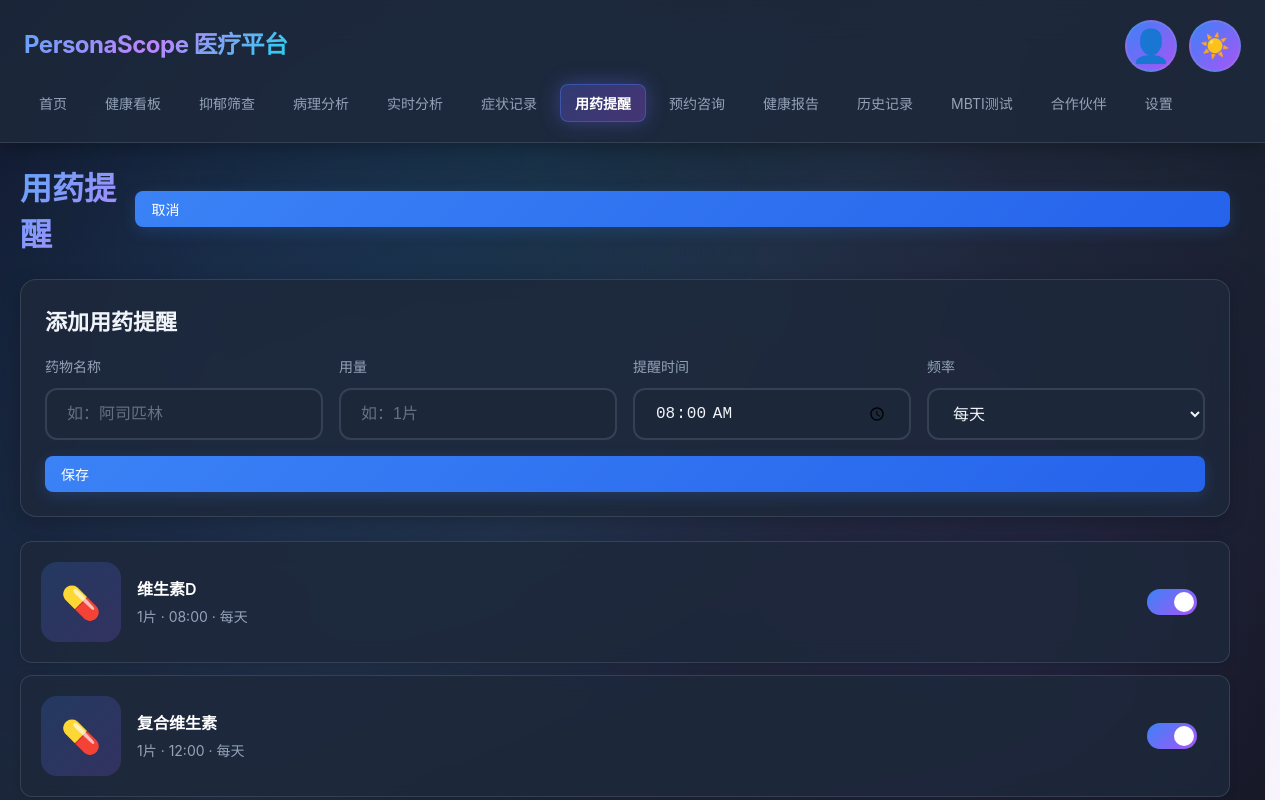
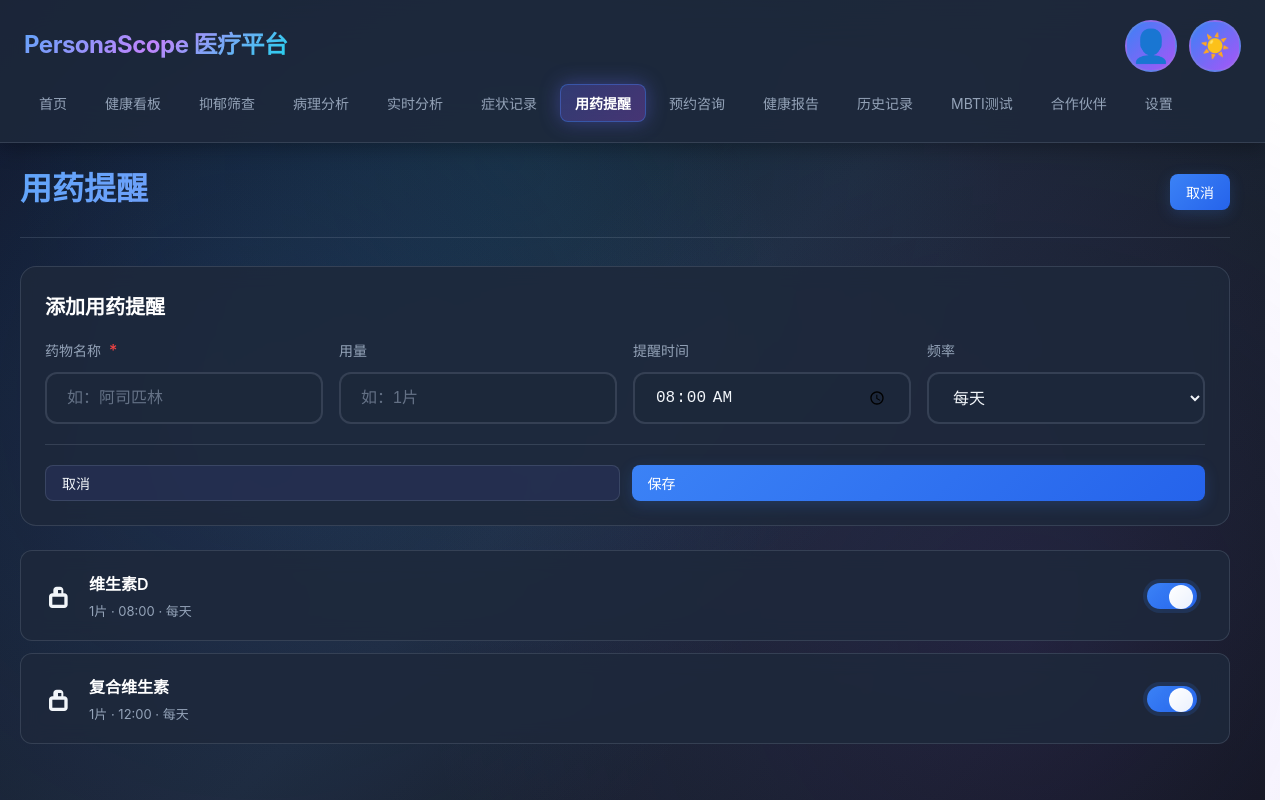
Before and after one commit to bosprimigenious/PersonaScope, a React (Vite) app: page /medication in a window 1280 px wide. Both pictures are taken after a click on the button "+ 添加提醒". Built offline with nearby package versions, Linux system fonts and the light colour scheme.

Commit message:
feat: 添加FormPanel, FormGroup, ListItem组件并优化Medication和Appointment页面

```diff
--- /dev/null
+++ b/src/components/FormGroup.css
@@ -0,0 +1,68 @@
+.form-group {
+  display: flex;
+  flex-direction: column;
+  gap: 8px;
+}
+
+.form-label {
+  font-size: 14px;
+  font-weight: 600;
+  color: var(--text);
+  display: flex;
+  align-items: center;
+  gap: 4px;
+}
+
+.required-mark {
+  color: var(--danger);
+  font-size: 16px;
+}
+
+.form-control {
+  width: 100%;
+}
+
+.form-control .input,
+.form-control input,
+.form-control select,
+.form-control textarea {
+  width: 100%;
+  padding: 12px 16px;
+  background: var(--bg);
+  border: 1px solid var(--border);
+  border-radius: 10px;
+  color: var(--text);
+  font-size: 14px;
+  transition: all 0.3s ease;
+}
+
+.form-control .input:focus,
+.form-control input:focus,
+.form-control select:focus,
+.form-control textarea:focus {
+  outline: none;
+  border-color: var(--primary);
+  box-shadow: 0 0 0 3px rgba(59, 130, 246, 0.1);
+}
+
+.form-error {
+  font-size: 12px;
+  color: var(--danger);
+  margin-top: 4px;
+}
+
+[data-theme="light"] .form-control .input,
+[data-theme="light"] .form-control input,
+[data-theme="light"] .form-control select,
+[data-theme="light"] .form-control textarea {
+  background: rgba(249, 250, 251, 0.8);
+  border: 1px solid rgba(59, 130, 246, 0.15);
+}
+
+[data-theme="light"] .form-control .input:focus,
+[data-theme="light"] .form-control input:focus,
+[data-theme="light"] .form-control select:focus,
+[data-theme="light"] .form-control textarea:focus {
+  border-color: var(--primary);
+  box-shadow: 0 0 0 3px rgba(59, 130, 246, 0.15);
+}
--- /dev/null
+++ b/src/components/FormGroup.jsx
@@ -0,0 +1,17 @@
+import React from 'react';
+import './FormGroup.css';
+
+export default function FormGroup({ label, required, error, children, className = '' }) {
+  return (
+    <div className={`form-group ${className}`}>
+      {label && (
+        <label className="form-label">
+          {label}
+          {required && <span className="required-mark">*</span>}
+        </label>
+      )}
+      <div className="form-control">{children}</div>
+      {error && <div className="form-error">{error}</div>}
+    </div>
+  );
+}
--- /dev/null
+++ b/src/components/FormPanel.css
@@ -0,0 +1,32 @@
+.form-panel {
+  background: var(--panel);
+  backdrop-filter: blur(10px);
+  border: 1px solid var(--border);
+  border-radius: 16px;
+  padding: 24px;
+  margin-bottom: 24px;
+}
+
+.form-panel-title {
+  margin: 0 0 20px;
+  font-size: 20px;
+  font-weight: 600;
+  color: var(--text-bright);
+}
+
+.form-panel-content {
+  margin-bottom: 20px;
+}
+
+.form-panel-actions {
+  display: flex;
+  gap: 12px;
+  justify-content: flex-end;
+  padding-top: 20px;
+  border-top: 1px solid var(--border);
+}
+
+[data-theme="light"] .form-panel {
+  background: rgba(255, 255, 255, 0.98);
+  border: 1px solid rgba(59, 130, 246, 0.15);
+}
--- /dev/null
+++ b/src/components/FormPanel.jsx
@@ -0,0 +1,12 @@
+import React from 'react';
+import './FormPanel.css';
+
+export default function FormPanel({ title, children, actions, onCancel, className = '' }) {
+  return (
+    <div className={`form-panel ${className}`}>
+      {title && <h3 className="form-panel-title">{title}</h3>}
+      <div className="form-panel-content">{children}</div>
+      {actions && <div className="form-panel-actions">{actions}</div>}
+    </div>
+  );
+}
--- /dev/null
+++ b/src/components/ListItem.css
@@ -0,0 +1,79 @@
+.list-item {
+  background: var(--panel);
+  backdrop-filter: blur(10px);
+  border: 1px solid var(--border);
+  border-radius: 12px;
+  padding: 20px;
+  display: flex;
+  align-items: center;
+  gap: 16px;
+  transition: all 0.3s ease;
+}
+
+.list-item:hover {
+  border-color: var(--border-glow);
+}
+
+.list-item-icon {
+  font-size: 32px;
+  flex-shrink: 0;
+  display: flex;
+  align-items: center;
+  justify-content: center;
+}
+
+.list-item-content {
+  flex: 1;
+  min-width: 0;
+}
+
+.list-item-title {
+  font-size: 16px;
+  font-weight: 600;
+  color: var(--text-bright);
+  margin-bottom: 6px;
+}
+
+.list-item-subtitle {
+  font-size: 14px;
+  color: var(--muted);
+  margin-bottom: 4px;
+}
+
+.list-item-details {
+  font-size: 13px;
+  color: var(--muted);
+}
+
+.list-item-status {
+  padding: 6px 12px;
+  border-radius: 6px;
+  font-size: 12px;
+  font-weight: 600;
+  flex-shrink: 0;
+}
+
+.list-item-status.confirmed {
+  background: rgba(16, 185, 129, 0.2);
+  color: #10b981;
+}
+
+.list-item-actions {
+  display: flex;
+  gap: 8px;
+  flex-shrink: 0;
+}
+
+[data-theme="light"] .list-item {
+  background: rgba(255, 255, 255, 0.98);
+  border: 1px solid rgba(59, 130, 246, 0.15);
+}
+
+[data-theme="light"] .list-item:hover {
+  border-color: var(--primary);
+}
+
+[data-theme="light"] .list-item-status.confirmed {
+  background: rgba(16, 185, 129, 0.1);
+  color: #059669;
+}
--- /dev/null
+++ b/src/components/ListItem.jsx
@@ -0,0 +1,38 @@
+import React from 'react';
+import HealthIcon from './HealthIcon';
+import ToggleSwitch from './ToggleSwitch';
+import './ListItem.css';
+
+export default function ListItem({
+  icon,
+  iconType,
+  title,
+  subtitle,
+  details,
+  status,
+  actions,
+  onToggle,
+  checked,
+  className = ''
+}) {
+  return (
+    <div className={`list-item ${className}`}>
+      {iconType && (
+        <div className="list-item-icon">
+          <HealthIcon type={iconType} size={32} />
+        </div>
+      )}
+      {icon && <div className="list-item-icon">{icon}</div>}
+      <div className="list-item-content">
+        {title && <div className="list-item-title">{title}</div>}
+        {subtitle && <div className="list-item-subtitle">{subtitle}</div>}
+        {details && <div className="list-item-details">{details}</div>}
+      </div>
+      {status && <div className={`list-item-status ${status}`}>{status}</div>}
+      {onToggle !== undefined && (
+        <ToggleSwitch checked={checked} onChange={(e) => onToggle(e.target.checked)} />
+      )}
+      {actions && <div className="list-item-actions">{actions}</div>}
+    </div>
+  );
+}
--- a/src/components/SectionHeader.css
+++ b/src/components/SectionHeader.css
@@ -1,6 +1,21 @@
 .section-header {
-  text-align: center;
+  display: flex;
+  justify-content: space-between;
+  align-items: flex-start;
   margin-bottom: 32px;
+  gap: 24px;
+}
+
+.section-header-content {
+  flex: 1;
+  text-align: left;
+}
+
+.section-header-actions {
+  flex-shrink: 0;
+  display: flex;
+  align-items: center;
+  gap: 12px;
 }
 
 .section-header h2 {
--- a/src/components/SectionHeader.jsx
+++ b/src/components/SectionHeader.jsx
@@ -1,13 +1,16 @@
 import React from 'react';
 import './SectionHeader.css';
 
-export default function SectionHeader({ title, subtitle, description, children, className = '' }) {
+export default function SectionHeader({ title, subtitle, description, children, actions, className = '' }) {
   return (
     <div className={`section-header ${className}`}>
-      {title && <h2>{title}</h2>}
-      {subtitle && <h3>{subtitle}</h3>}
-      {description && <p>{description}</p>}
-      {children}
+      <div className="section-header-content">
+        {title && <h2>{title}</h2>}
+        {subtitle && <h3>{subtitle}</h3>}
+        {description && <p>{description}</p>}
+        {children}
+      </div>
+      {actions && <div className="section-header-actions">{actions}</div>}
     </div>
   );
 }
--- a/src/pages/medication/MedicationReminderPage.jsx
+++ b/src/pages/medication/MedicationReminderPage.jsx
@@ -1,5 +1,10 @@
 import { useState } from 'react';
 import { showToast } from '../../Toast';
+import SectionHeader from '../../components/SectionHeader';
+import FormPanel from '../../components/FormPanel';
+import FormGroup from '../../components/FormGroup';
+import ListItem from '../../components/ListItem';
+import HealthIcon from '../../components/HealthIcon';
 import './MedicationReminderPage.css';
 
 export default function MedicationReminderPage() {
@@ -28,19 +33,27 @@ export default function MedicationReminderPage() {
 
   return (
     <div className="medication-page">
-      <div className="medication-header">
-        <h2>用药提醒</h2>
-        <button className="btn primary" onClick={() => setShowAddForm(!showAddForm)}>
-          {showAddForm ? '取消' : '+ 添加提醒'}
-        </button>
-      </div>
+      <SectionHeader
+        title="用药提醒"
+        actions={
+          <button className="btn primary" onClick={() => setShowAddForm(!showAddForm)}>
+            {showAddForm ? '取消' : '+ 添加提醒'}
+          </button>
+        }
+      />
 
       {showAddForm && (
-        <div className="medication-form-panel">
-          <h3>添加用药提醒</h3>
+        <FormPanel
+          title="添加用药提醒"
+          actions={
+            <>
+              <button className="btn" onClick={() => setShowAddForm(false)}>取消</button>
+              <button className="btn primary" onClick={addMedication}>保存</button>
+            </>
+          }
+        >
           <div className="form-grid">
-            <div className="form-group">
-              <label>药物名称</label>
+            <FormGroup label="药物名称" required>
               <input
                 type="text"
                 className="input"
@@ -48,9 +61,8 @@ export default function MedicationReminderPage() {
                 value={newMed.name}
                 onChange={(e) => setNewMed({ ...newMed, name: e.target.value })}
               />
-            </div>
-            <div className="form-group">
-              <label>用量</label>
+            </FormGroup>
+            <FormGroup label="用量">
               <input
                 type="text"
                 className="input"
@@ -58,18 +70,16 @@ export default function MedicationReminderPage() {
                 value={newMed.dosage}
                 onChange={(e) => setNewMed({ ...newMed, dosage: e.target.value })}
               />
-            </div>
-            <div className="form-group">
-              <label>提醒时间</label>
+            </FormGroup>
+            <FormGroup label="提醒时间">
               <input
                 type="time"
                 className="input"
                 value={newMed.time}
                 onChange={(e) => setNewMed({ ...newMed, time: e.target.value })}
               />
-            </div>
-            <div className="form-group">
-              <label>频率</label>
+            </FormGroup>
+            <FormGroup label="频率">
               <select
                 className="input"
                 value={newMed.frequency}
@@ -79,31 +89,21 @@ export default function MedicationReminderPage() {
                 <option>每周</option>
                 <option>按需服用</option>
               </select>
-            </div>
+            </FormGroup>
           </div>
-          <button className="btn primary" onClick={addMedication}>保存</button>
-        </div>
+        </FormPanel>
       )}
 
       <div className="medication-list">
         {medications.map((med) => (
-          <div key={med.id} className="medication-item">
-            <div className="medication-icon">💊</div>
-            <div className="medication-info">
-              <div className="medication-name">{med.name}</div>
-              <div className="medication-details">
-                {med.dosage} · {med.time} · {med.frequency}
-              </div>
-            </div>
-            <label className="toggle-switch">
-              <input
-                type="checkbox"
-                checked={med.enabled}
-                onChange={() => toggleMedication(med.id)}
-              />
-              <span className="slider"></span>
-            </label>
-          </div>
+          <ListItem
+            key={med.id}
+            iconType="medication"
+            title={med.name}
+            details={`${med.dosage} · ${med.time} · ${med.frequency}`}
+            checked={med.enabled}
+            onToggle={(checked) => toggleMedication(med.id)}
+          />
         ))}
       </div>
     </div>
```
Also changed, not shown: src/pages/appointment/AppointmentBookingPage.jsx (+42 -37 lines).
